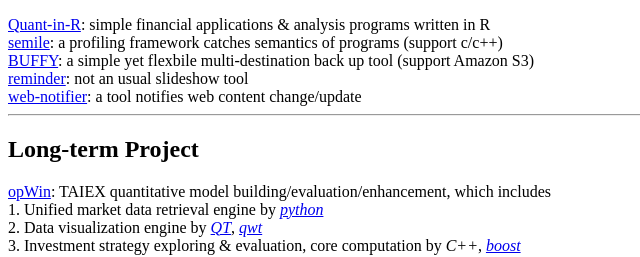
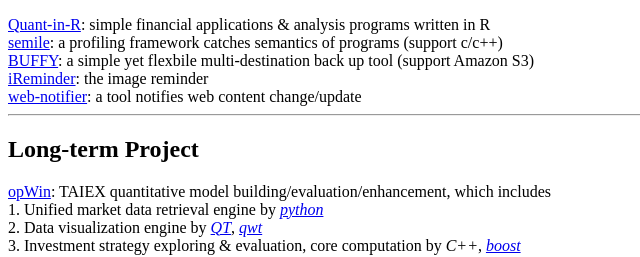
Before and after one commit to r-kan/r-kan.github.io, a plain HTML site: page index.html in a window 1280 px wide. Shown: the part 159-416 px from the top of the page, 0-640 px from the left. Drawn offline with Linux system fonts and the light colour scheme.

Commit message:
Update index.html

```diff
--- a/index.html
+++ b/index.html
@@ -8,7 +8,7 @@ its_right@msn.com
 <a href="https://github.com/r-kan/Quant-in-R" target="_blank">Quant-in-R</a>: simple financial applications & analysis programs written in R<br>
 <a href="https://github.com/r-kan/semile" target="_blank">semile</a>: a profiling framework catches semantics of programs (support c/c++)<br>
 <a href="https://github.com/r-kan/BUFFY" target="_blank">BUFFY</a>: a simple yet flexbile multi-destination back up tool (support Amazon S3)<br>
-<a href="https://github.com/r-kan/reminder" target="_blank">reminder</a>: not an usual slideshow tool<br>
+<a href="https://github.com/r-kan/iReminder" target="_blank">iReminder</a>: the image reminder<br>
 <a href="https://github.com/sw-craftsmen/web-notifier" target="_blank">web-notifier</a>: a tool notifies web content change/update<br>
 <hr>
 <h2>Long-term Project</h2>
```
